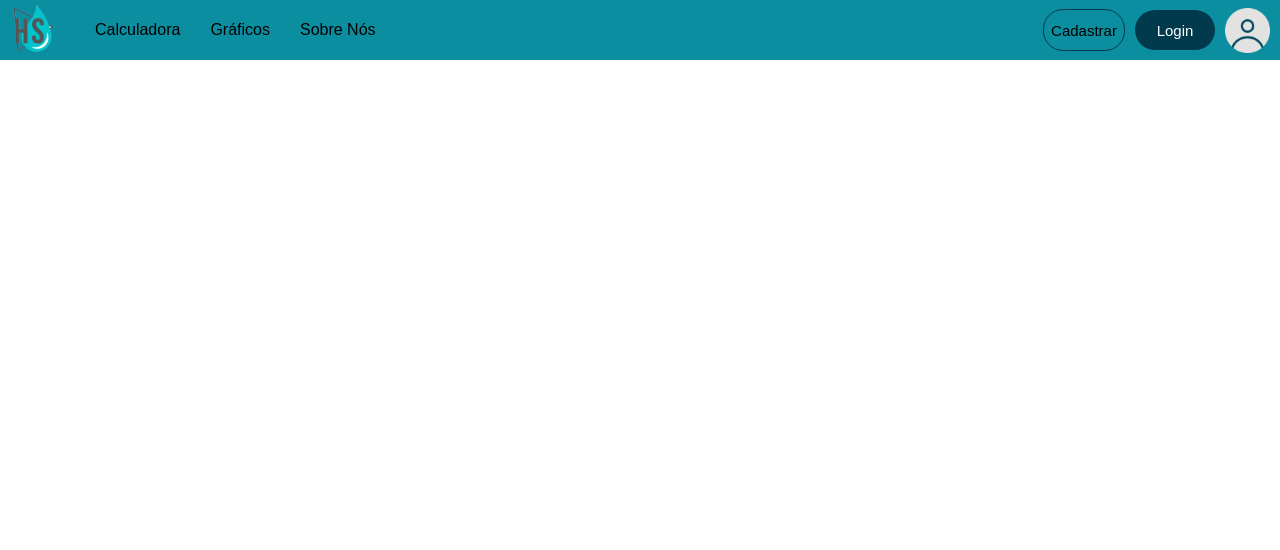
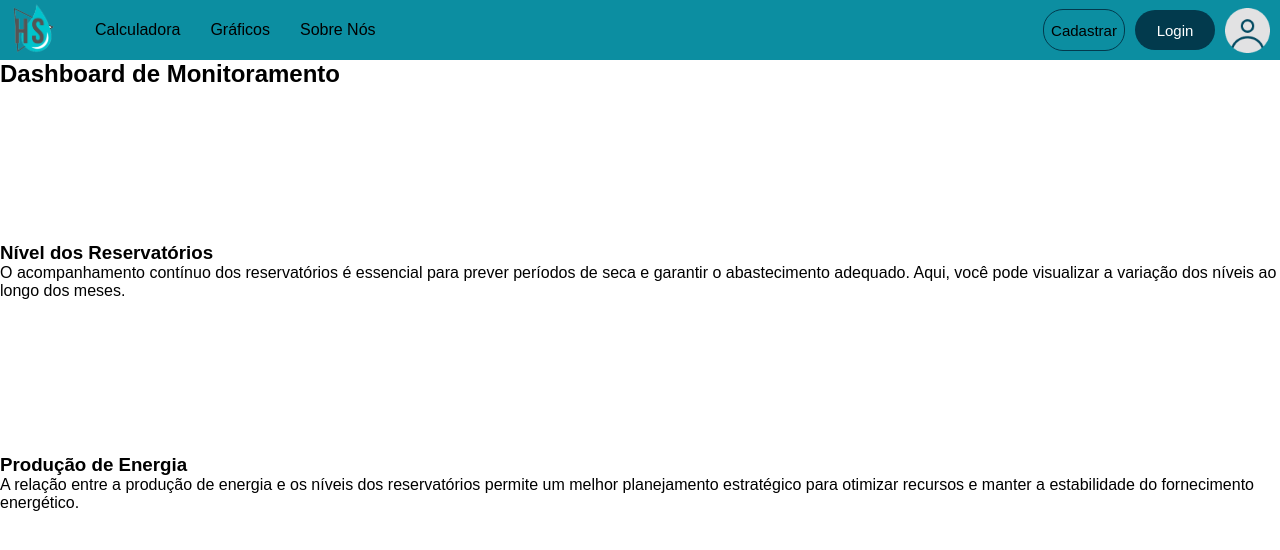
Before and after one commit to rafaarodriguesz2/Sprint-3-HydroScan, a plain HTML site: page site/pages/graficos.html in a window 1280 px wide. Drawn offline with nearby package versions, Linux system fonts and the light colour scheme.

Commit message:
Seção de conteúdo

```diff
--- a/site/pages/graficos.html
+++ b/site/pages/graficos.html
@@ -27,3 +27,25 @@
             <img class="img-perfil" src="../img/icone-perfil.png" alt="icone do perfil">
         </nav>
     </header>
+
+    <section class="container">
+        <h1>Dashboard de Monitoramento</h1>
+        <div class="grafico-container">
+            <div class="grafico">
+                <canvas id="reservoirChart"></canvas>
+            </div>
+            <div class="descricao">
+                <h3>Nível dos Reservatórios</h3>
+                <p>O acompanhamento contínuo dos reservatórios é essencial para prever períodos de seca e garantir o abastecimento adequado. Aqui, você pode visualizar a variação dos níveis ao longo dos meses.</p>
+            </div>
+        </div>
+        <div class="grafico-container">
+            <div class="grafico">
+                <canvas id="energyChart"></canvas>
+            </div>
+            <div class="descricao">
+                <h3>Produção de Energia</h3>
+                <p>A relação entre a produção de energia e os níveis dos reservatórios permite um melhor planejamento estratégico para otimizar recursos e manter a estabilidade do fornecimento energético.</p>
+            </div>
+        </div>
+    </section>
```
